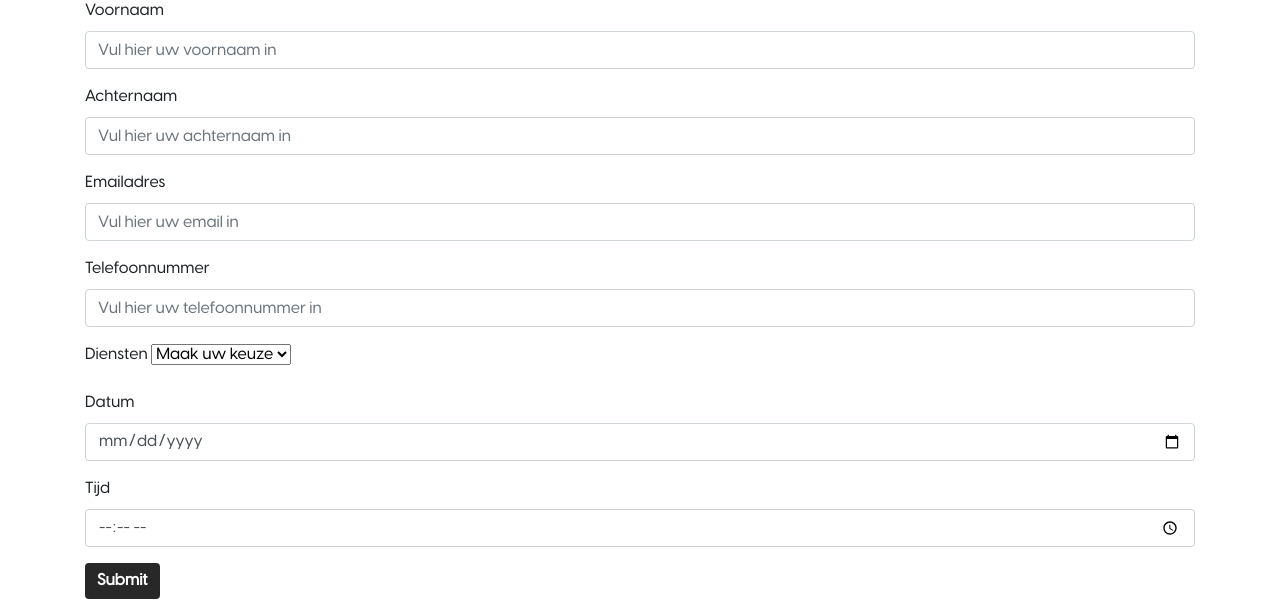
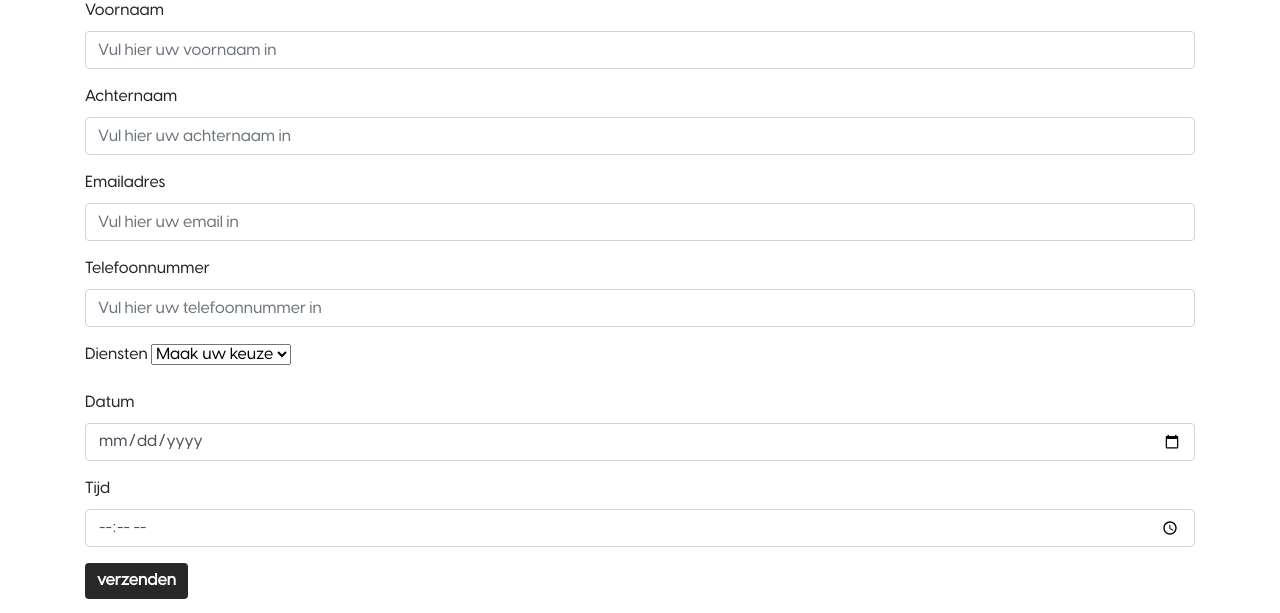
Before and after one commit to Thijmen-Scherders/DentaCloud, a PHP site: page /Create.php in a window 1280 px wide. Shown: the part 187-800 px from the top of the page. Run offline with PHP 8.4, Linux system fonts and the light colour scheme; data comes from the database, SQL or seed files in the repository; data that the repository does not hold is empty.

Commit message:
submit naar verzend

```diff
--- a/Create.php
+++ b/Create.php
@@ -100,7 +100,7 @@ logging("het afsprakenformulier bezocht", $userId);
       </div>
 
       <input type="hidden" name="action" value="create">
-      <button type="submit" name="create" class="btn btn-primary"><b>Submit</b></button>
+      <button type="submit" name="create" class="btn btn-primary"><b>verzenden</b></button>
     </form>
 
 
```
